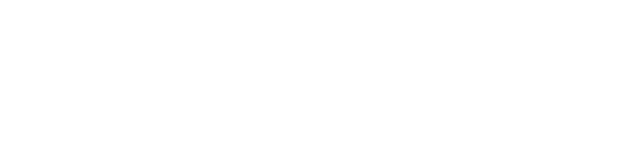
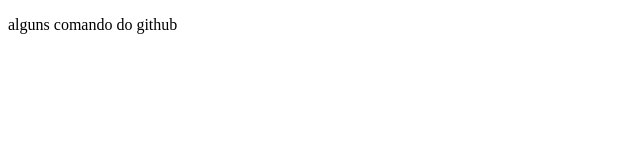
Before and after one commit to mararosa/reprograma_segundo_repositorio, a plain HTML site: page index.html in a window 1280 px wide. Shown: the whole page, without its empty margins (0-640 px from the left). Drawn offline with Linux system fonts and the light colour scheme.

Commit message:
alguns comandos do github

```diff
--- a/index.html
+++ b/index.html
@@ -6,5 +6,6 @@
 
 </head>
 <body>
+<p> alguns comando do github</p>
 </body>
 </html>
```
